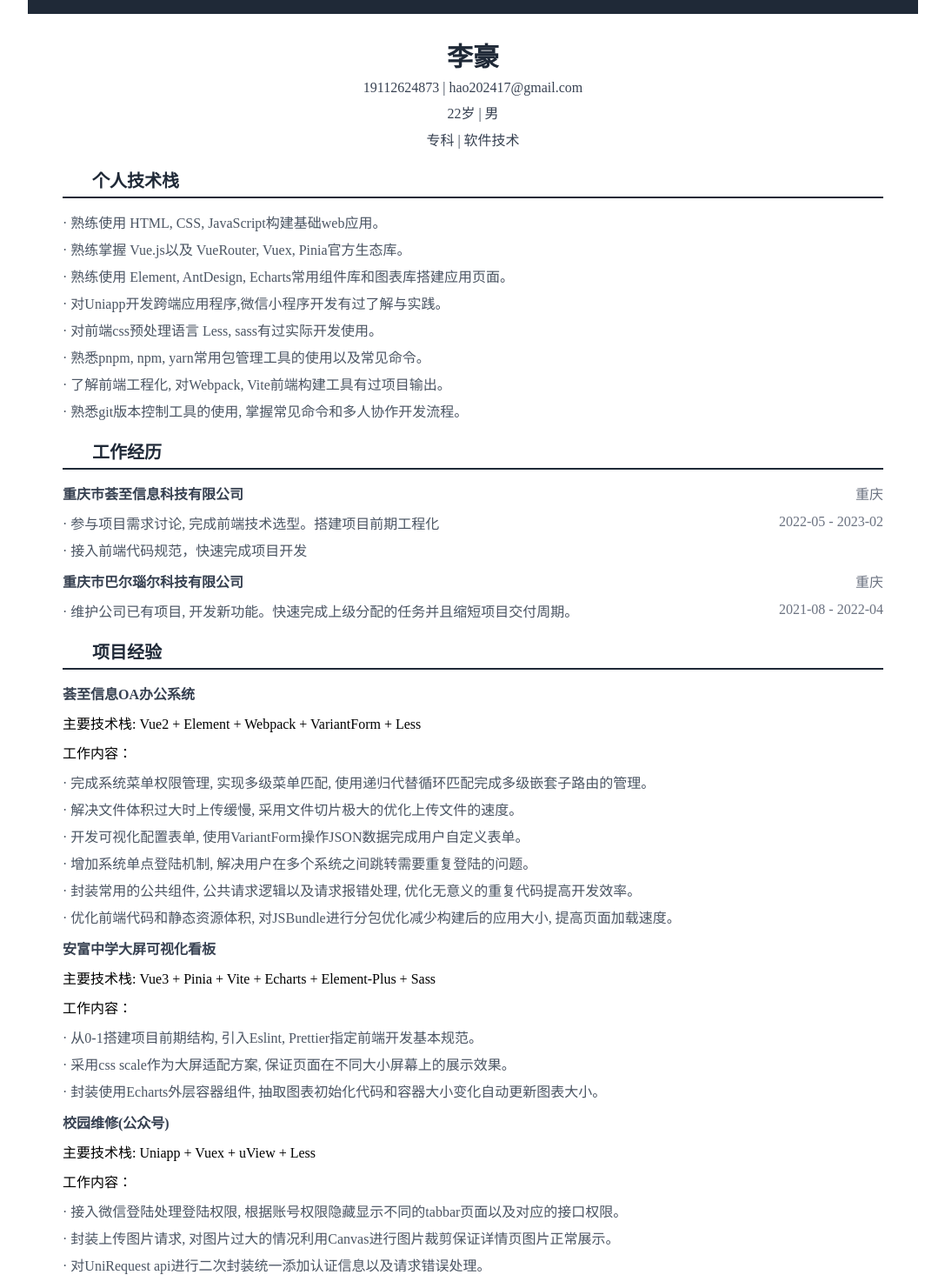
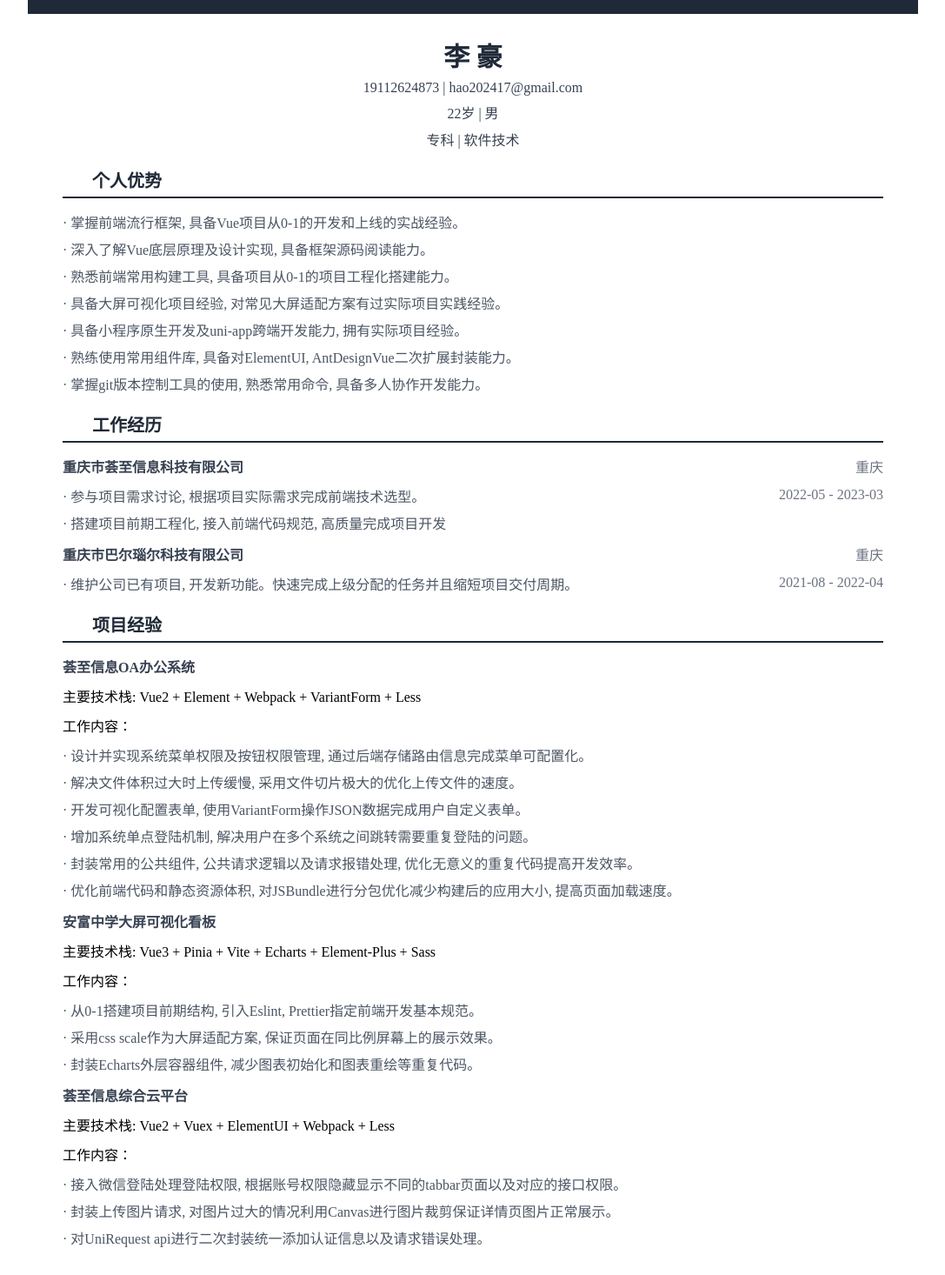
Before and after one commit to lihao5467/lihao-resume, a Vue app: page / in a window 1280 px wide. Shown: the whole page at 87% size, without its empty margins (96-1183 px from the left). After the commit the page ends 1440 px from the top, so only its background shows below. Built offline with nearby package versions, Linux system fonts and the light colour scheme; some icons are missing.

Commit message:
chore: 优化个人优势描述

```diff
--- a/src/App.vue
+++ b/src/App.vue
@@ -9,18 +9,17 @@ const personInfo = reactive([
   ["专科", "软件技术"],
 ]);
 const technologyStack = reactive([
-  "熟练使用 HTML, CSS, JavaScript构建基础web应用。",
-  "熟练掌握 Vue.js以及 VueRouter, Vuex, Pinia官方生态库。",
-  "熟练使用 Element, AntDesign, Echarts常用组件库和图表库搭建应用页面。",
-  "对Uniapp开发跨端应用程序,微信小程序开发有过了解与实践。",
-  "对前端css预处理语言 Less, sass有过实际开发使用。",
-  "熟悉pnpm, npm, yarn常用包管理工具的使用以及常见命令。",
-  "了解前端工程化, 对Webpack, Vite前端构建工具有过项目输出。",
-  "熟悉git版本控制工具的使用, 掌握常见命令和多人协作开发流程。",
+  "掌握前端流行框架, 具备Vue项目从0-1的开发和上线的实战经验。",
+  "深入了解Vue底层原理及设计实现, 具备框架源码阅读能力。",
+  "熟悉前端常用构建工具, 具备项目从0-1的项目工程化搭建能力。",
+  "具备大屏可视化项目经验, 对常见大屏适配方案有过实际项目实践经验。",
+  "具备小程序原生开发及uni-app跨端开发能力, 拥有实际项目经验。",
+  "熟练使用常用组件库, 具备对ElementUI, AntDesignVue二次扩展封装能力。",
+  "掌握git版本控制工具的使用, 熟悉常用命令, 具备多人协作开发能力。",
 ]);
 const HZWorkExperienceDescText = [
-  "参与项目需求讨论, 完成前端技术选型。搭建项目前期工程化",
-  "接入前端代码规范，快速完成项目开发",
+  "参与项目需求讨论, 根据项目实际需求完成前端技术选型。",
+  "搭建项目前期工程化, 接入前端代码规范, 高质量完成项目开发",
 ];
 const BRWorkExperienceDescText = [
   "维护公司已有项目, 开发新功能。快速完成上级分配的任务并且缩短项目交付周期。",
@@ -29,7 +28,7 @@ const BRWorkExperienceDescText = [
 const HZOACoreTechnology =
   "主要技术栈: Vue2 + Element + Webpack + VariantForm + Less";
 const HZOAProjectExperienceDescText = [
-  "完成系统菜单权限管理, 实现多级菜单匹配, 使用递归代替循环匹配完成多级嵌套子路由的管理。",
+  "设计并实现系统菜单权限及按钮权限管理, 通过后端存储路由信息完成菜单可配置化。",
   "解决文件体积过大时上传缓慢, 采用文件切片极大的优化上传文件的速度。",
   "开发可视化配置表单, 使用VariantForm操作JSON数据完成用户自定义表单。",
   "增加系统单点登陆机制, 解决用户在多个系统之间跳转需要重复登陆的问题。",
@@ -42,12 +41,13 @@ const HZAFZXCoreTechnology =
   "主要技术栈: Vue3 + Pinia + Vite + Echarts + Element-Plus + Sass";
 const HZAFZXProjectExperienceDescText = [
   "从0-1搭建项目前期结构, 引入Eslint, Prettier指定前端开发基本规范。",
-  "采用css scale作为大屏适配方案, 保证页面在不同大小屏幕上的展示效果。",
-  "封装使用Echarts外层容器组件, 抽取图表初始化代码和容器大小变化自动更新图表大小。",
+  "采用css scale作为大屏适配方案, 保证页面在同比例屏幕上的展示效果。",
+  "封装Echarts外层容器组件, 减少图表初始化和图表重绘等重复代码。",
 ];
 
 // 项目 三
-const HZRepairCoreTechnology = "主要技术栈: Uniapp + Vuex + uView + Less";
+const HZRepairCoreTechnology =
+  "主要技术栈: Vue2 + Vuex + ElementUI + Webpack + Less";
 const HZRepairProjectExperienceDescText = [
   "接入微信登陆处理登陆权限, 根据账号权限隐藏显示不同的tabbar页面以及对应的接口权限。",
   "封装上传图片请求, 对图片过大的情况利用Canvas进行图片裁剪保证详情页图片正常展示。",
@@ -59,13 +59,13 @@ const HZRepairProjectExperienceDescText = [
   <div class="resume">
     <div class="top-bar"></div>
     <div class="person-info">
-      <h1>李豪</h1>
+      <h1>李 豪</h1>
       <div class="info" v-for="item in personInfo" :key="item[0]">
         {{ item[0] }} | {{ item[1] }}
       </div>
     </div>
     <main>
-      <Module class="technology-stack" title="个人技术栈">
+      <Module class="technology-stack" title="个人优势">
         <template #module-icon>
           <Flashlamp theme="filled" :size="24" />
         </template>
@@ -79,7 +79,7 @@ const HZRepairProjectExperienceDescText = [
           title="重庆市荟至信息科技有限公司"
           location="重庆"
           start-date="2022-05"
-          end-date="2023-02"
+          end-date="2023-03"
           :experience-desc-text="HZWorkExperienceDescText"
         ></Experience>
         <Experience
@@ -110,7 +110,7 @@ const HZRepairProjectExperienceDescText = [
         ></Experience>
         <Experience
           class="mt-12"
-          title="校园维修(公众号)"
+          title="荟至信息综合云平台"
           job-content="工作内容："
           :core-technology="HZRepairCoreTechnology"
           :experience-desc-text="HZRepairProjectExperienceDescText"
```
